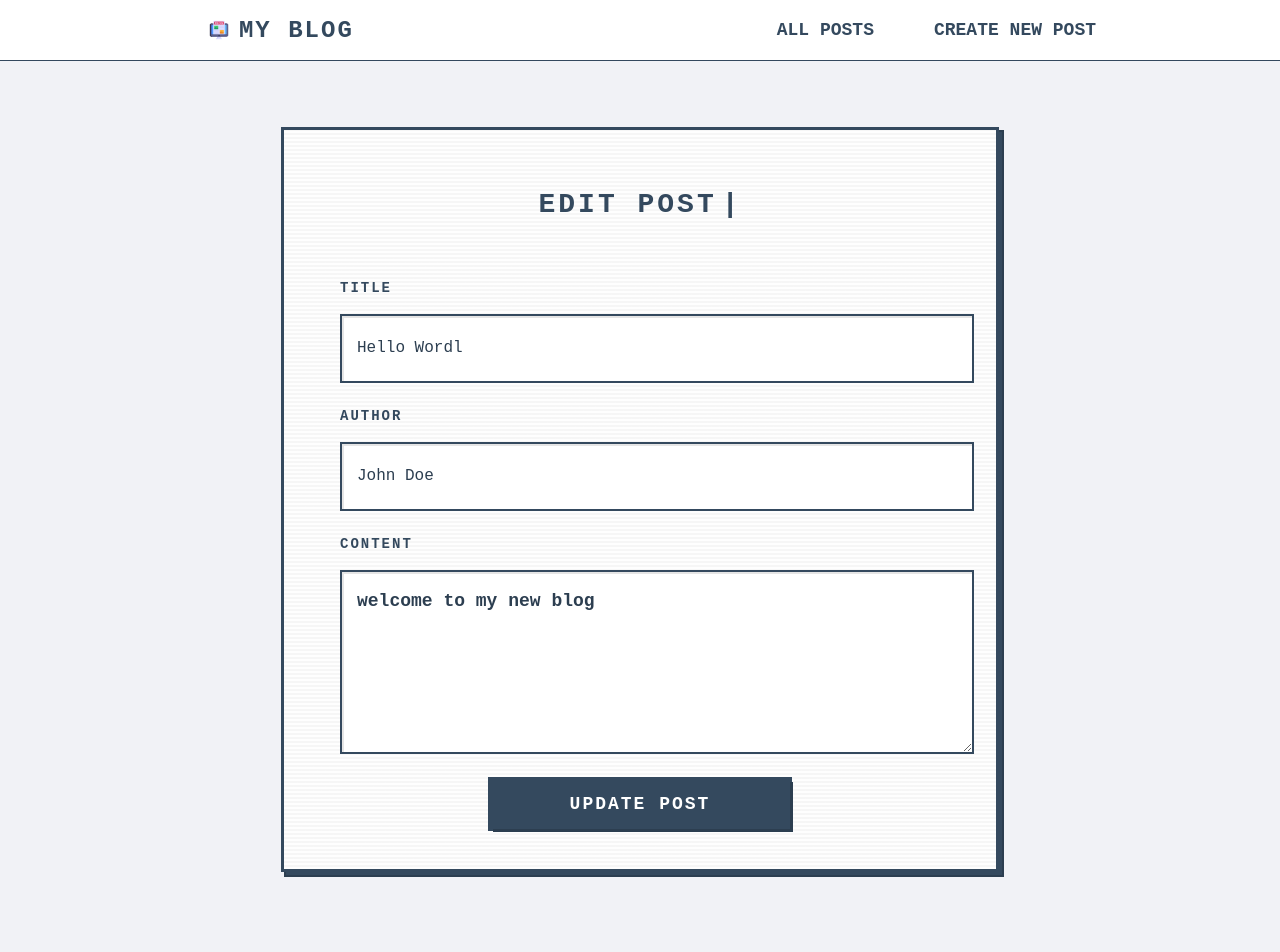
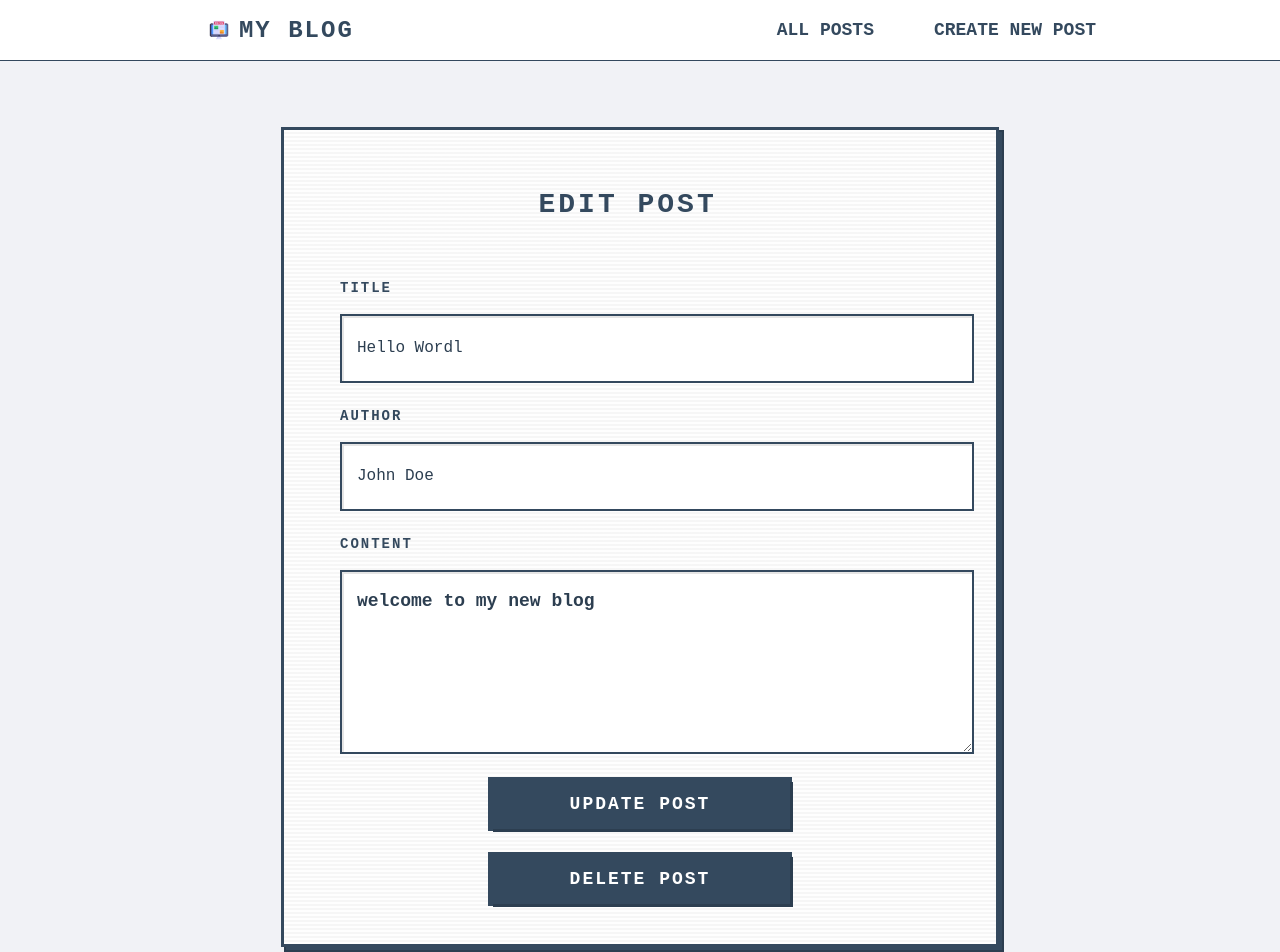
Before and after one commit to Slim-coder20/Blog-app, a React (Vite) app: page /edit-post/1 in a window 1280 px wide. Shown: the top 952 px of the page. Before the commit the page ends 911 px from the top, so only its background shows below. Built offline with nearby package versions, Linux system fonts and the light colour scheme; the HTML template or start-up script is replaced by a standard one.

Commit message:
feat: creation de la fonction deletePost dans le PostContext et l'appeller dans editPost.jsx et ajout du bouton delete post Test Ok

```diff
--- a/src/App.css
+++ b/src/App.css
@@ -83,72 +83,6 @@ body {
   object-fit: contain;
   margin-right: 10px;
 }
-/* Post Component */
-.post {
-  display: grid;
-  grid-template-columns: 1fr 1fr 1fr;
-  gap: 20px;
-  background-color: #f1f2f6;
-  padding: 20px;
-  border-radius: 5px;
-  margin-bottom: 10px;
-  width: 50%;
-  margin: 20px auto;
-  text-align: center;
-  font-size: 18px;
-  font-weight: bold;
-  color: #34495e;
-  text-transform: uppercase;
-  letter-spacing: 2px;
-  transition: all 0.3s ease;
-  &:hover {
-    transform: scale(1.05);
-    transition: all 0.3s ease;
-    box-shadow: rgba(100, 100, 111, 0.2) 0px 7px 29px 0px;
-    border: 1px solid #34495e;
-  }
-}
-
-.edit-btn {
-  background-color: #34495e;
-  color: #fff;
-  border: none;
-  padding: 10px 20px;
-  border-radius: 5px;
-  cursor: pointer;
-  margin-right: 10px;
-  grid-column: 1 / 2;
-}
-.delete-btn {
-  background-color: #34495e;
-  color: #fff;
-  border: none;
-  padding: 10px 20px;
-  border-radius: 5px;
-  cursor: pointer;
-  grid-column: 3 / 4;
-}
-.edit-btn:hover {
-  background-color: #1f2a35;
-  color: #fff;
-  transform: scale(1.05);
-  transition: all 0.3s ease;
-}
-.delete-btn:hover {
-  background-color: #1f2a35;
-  color: #fff;
-  transform: scale(1.05);
-  transition: all 0.3s ease;
-}
-/* Home Page */
-.post-list {
-  list-style: none;
-  padding: 0;
-  margin: 0;
-  display: flex;
-  flex-direction: column;
-  gap: 20px;
-}
 
 /* Navbar Mobile - Caché par défaut sur desktop */
 .navbar-mobile {
@@ -181,6 +115,43 @@ body {
 .burger-menu {
   display: none;
 }
+
+/* Post Component */
+.post {
+  display: grid;
+  grid-template-columns: 1fr 1fr 1fr;
+  gap: 20px;
+  background-color: #f1f2f6;
+  padding: 20px;
+  border-radius: 5px;
+  margin-bottom: 10px;
+  width: 50%;
+  margin: 20px auto;
+  text-align: center;
+  font-size: 18px;
+  font-weight: bold;
+  color: #34495e;
+  text-transform: uppercase;
+  letter-spacing: 2px;
+  transition: all 0.3s ease;
+  &:hover {
+    transform: scale(1.05);
+    transition: all 0.3s ease;
+    box-shadow: rgba(100, 100, 111, 0.2) 0px 7px 29px 0px;
+    border: 1px solid #34495e;
+  }
+}
+
+/* Home Page */
+.post-list {
+  list-style: none;
+  padding: 0;
+  margin: 0;
+  display: flex;
+  flex-direction: column;
+  gap: 20px;
+}
+
 
 @media (max-width: 768px) {
   .burger-menu {
--- a/src/context/PostContext.jsx
+++ b/src/context/PostContext.jsx
@@ -6,6 +6,7 @@ export const PostContext = createContext({
   addPost: () => {},
   findPostById: () => {},
   updatePost: () => {},
+  deletePost: () => {},
 });
 
 function PostProvider(props) {
@@ -83,9 +84,14 @@ function PostProvider(props) {
     );
   }
 
+  // delete a Post //
+  function deletePost(id) {
+    setPosts((prev) => prev.filter((post) => post.id !== id));
+  }
+
   return (
     <PostContext.Provider
-      value={{ posts, setPosts, addPost, findPostById, updatePost }}
+      value={{ posts, setPosts, addPost, findPostById, updatePost, deletePost }}
     >
       {props.children}
     </PostContext.Provider>
--- a/src/pages/EditPost.jsx
+++ b/src/pages/EditPost.jsx
@@ -13,7 +13,7 @@ const EditPost = () => {
   // Initialisation des variables de navigation et du context //
   const navigate = useNavigate();
   const { id } = useParams();
-  const { findPostById, updatePost } = useContext(PostContext);
+  const { findPostById, updatePost, deletePost } = useContext(PostContext);
   const post = findPostById(Number(id));
 
   // Utilisation de useEffect pour réinitialiser le formulaire avec les données du post si il existe //
@@ -51,6 +51,7 @@ const EditPost = () => {
       id: Number(id),
       date: post.date, // Préserver la date originale
     });
+
     navigate("/");
   }
 
@@ -95,6 +96,9 @@ const EditPost = () => {
         <button type="submit" className={styles.createPostFormButton}>
           Update Post
         </button>
+        <button onClick={() => deletePost(Number(id))} className={styles.deletePostButton}>
+          Delete Post
+        </button>
       </form>
     </div>
   );
--- a/src/styles/EditPostContainer.module.css
+++ b/src/styles/EditPostContainer.module.css
@@ -182,6 +182,50 @@
   transform: none;
 }
 
+.deletePostButton {
+  margin: 0 auto;
+  width: 100%;
+  max-width: 300px;
+  height: 50px;
+  border: 2px solid #34495e;
+  border-radius: 0;
+  padding: 12px 20px;
+  font-size: 18px;
+  font-weight: bold;
+  color: #fff;
+  background-color: #34495e;
+  cursor: pointer;
+  transition: all 0.2s ease;
+  font-family: "Courier New", Courier, monospace;
+  text-transform: uppercase;
+  letter-spacing: 2px;
+  box-shadow: 3px 3px 0 0 #2c3e50, 0 0 0 2px #34495e;
+  position: relative;
+}
+.deletePostButton:hover {
+  background-color: #2c3e50;
+  box-shadow: 2px 2px 0 0 #1a252f, 0 0 0 2px #2c3e50;
+  transform: translate(1px, 1px);
+}
+.deletePostButton:active {
+  transform: translate(3px, 3px);
+  box-shadow: 0 0 0 0 #1a252f, 0 0 0 2px #2c3e50;
+}
+.deletePostButton:focus {
+  outline: none;
+  box-shadow: 3px 3px 0 0 #2c3e50, 0 0 0 2px #34495e,
+    0 0 0 5px rgba(52, 73, 94, 0.2);
+}
+.deletePostButton:disabled {
+  opacity: 0.5;
+  cursor: not-allowed;
+  transform: none;
+}
+.deletePostButton:disabled {
+  opacity: 0.5;
+  cursor: not-allowed;
+  transform: none;
+}
 .error {
   color: #e74c3c;
   font-size: 16px;
```
